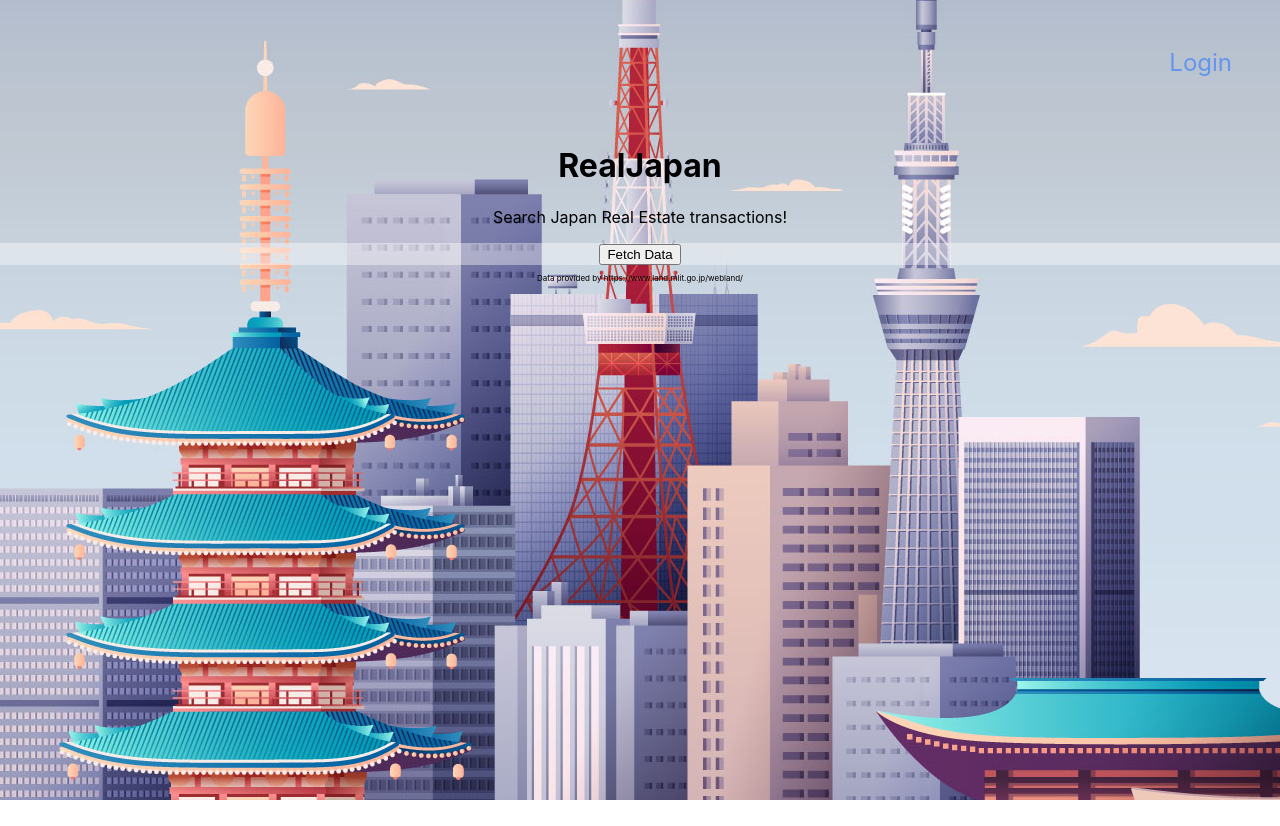
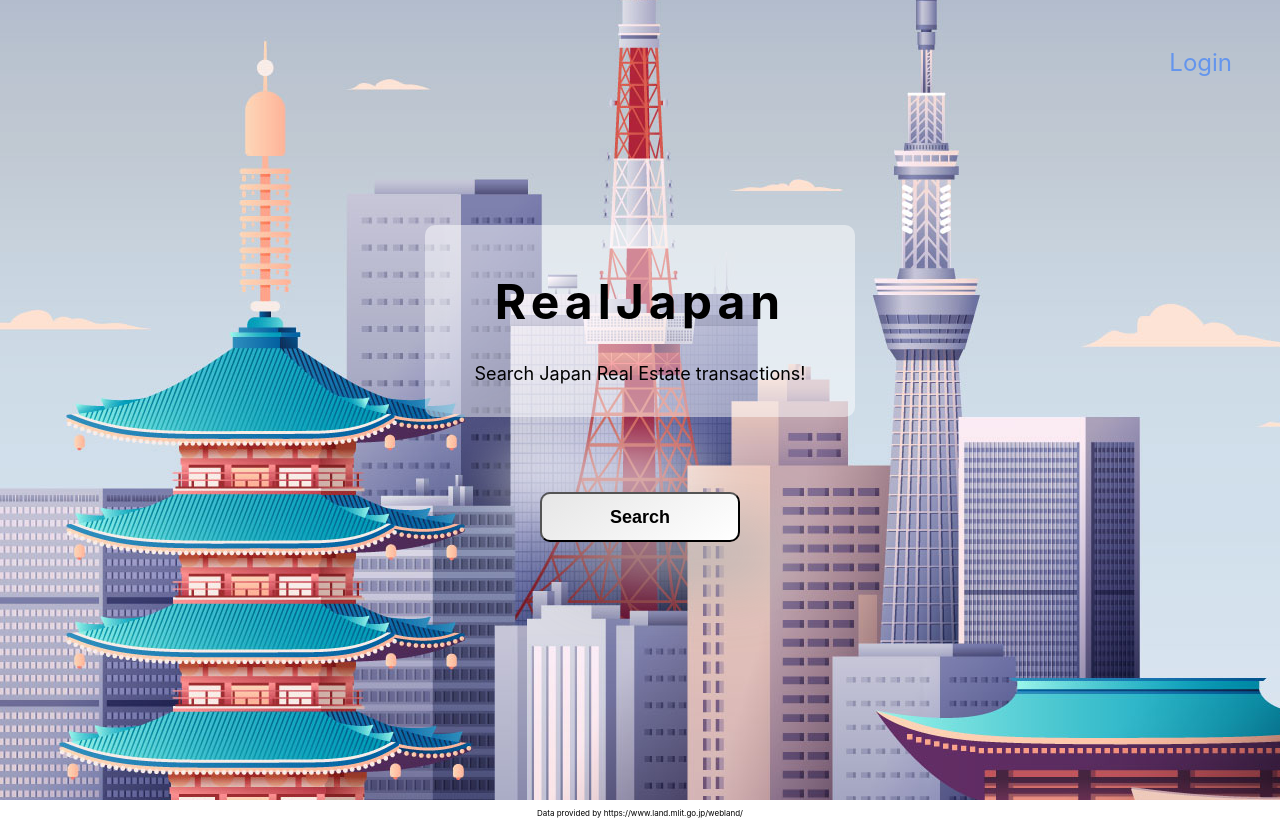
Before and after one commit to MFukazawa/realjapan, a React (Create React App) app: page / in a window 1280 px wide. Before the commit the page ends 800 px from the top, so only its background shows below. Built offline with nearby package versions, Linux system fonts and the light colour scheme.

Commit message:
[Add] body styling, smooth scroll, result headers

```diff
--- a/src/App.css
+++ b/src/App.css
@@ -1,24 +1,72 @@
 .App {
   text-align: center;
+}
+
+.top {
   background: url("./assets/tokyo.jpg") center no-repeat;
   height: 100vh;
+  background-color: transparent;
 }
 
-.App-wrapper {
-  width: 100%;
+#app-wrapper {
+  width: 95%;
   margin: 0 auto;
-  background-color: rgba(255, 255, 255, 0.39);
+  background-color: #f6fbff;
 }
 
-.App-header {
-  display: flex;
-  flex-direction: column;
-  align-items: center;
-  justify-content: center;
-  font-size: calc(10px + 2vmin);
-  color: white;
+.hero {
+  background-color: rgba(255, 255, 255, 0.47);
+  margin: 100px auto 0;
+  width: 400px;
+  padding: 15px;
+  border-radius: 10px;
+}
+
+.title {
+  font-size: 48px;
+  letter-spacing: 5px;
+  color: black;
+}
+
+.hero-text {
+  font-size: 18px;
 }
 
 .App-link {
   color: #61dafb;
 }
+
+.button-container {
+  padding: 25px;
+  margin: 50px 0 0 0;
+}
+
+.fetch-button {
+  width: 200px;
+  height: 50px;
+  border-radius: 10px;
+  font-size: 18px;
+  font-weight: bold;
+  cursor: pointer;
+  box-shadow: 36px 36px 68px #b3b3b3, -36px -36px 68px #ffffff;
+  border-radius: 10px;
+  background: linear-gradient(145deg, #e6e6e6, #ffffff);
+}
+
+#categories {
+  grid-template-columns: 1fr 1fr 1fr 1fr 1fr 1fr 1fr 1fr;
+  font-weight: bold;
+  display: none;
+  margin: 30px 0 0 0;
+  border-bottom: 1px solid black;
+  padding: 20px 20px 10px;
+}
+
+.listings {
+  list-style: none;
+  padding: 0 20px;
+  display: grid;
+  grid-template-columns: 1fr 1fr 1fr 1fr 1fr 1fr 1fr 1fr;
+  grid-template-rows: 60px;
+  grid-gap: 15px 10px;
+}
--- a/src/App.js
+++ b/src/App.js
@@ -13,27 +13,60 @@ function App() {
     );
     console.log(response.data);
     setListings(response.data);
+    displayHeaders();
+    scrollResults();
+  };
+
+  const displayHeaders = () => {
+    var headers = document.getElementById("categories");
+    if (headers.style.display === "none") {
+      headers.style.display = "grid";
+    } else {
+      headers.style.display = "grid";
+    }
+  };
+
+  const scrollResults = () => {
+    var scroller = document.getElementById("app-wrapper");
+
+    scroller.scrollIntoView({ behavior: "smooth" });
   };
 
   return (
     <div className="App">
-      <Navigation />
-      <h1>RealJapan</h1>
-      <p>Search Japan Real Estate transactions!</p>
-      {/* {<Logo />
-      } */}
-      <div className="App-wrapper">
+      <div className="top">
+        <Navigation />
+        <div className="hero">
+          <h1 className="title">RealJapan</h1>
+          <p className="hero-text">Search Japan Real Estate transactions!</p>
+        </div>
+        {/* {<Logo />
+        } */}
+        <div className="button-container">
+          <button className="fetch-button" onClick={fetchData}>
+            Search
+          </button>
+        </div>
+      </div>
+      <div id="app-wrapper">
         {/* <Search /> */}
 
         {/* Fetch data from API */}
-        <div>
-          <button className="fetch-button" onClick={fetchData}>
-            Fetch Data
-          </button>
+
+        {/* Result Categories */}
+        <div id="categories">
+          <span>Property Type</span>
+          <span>Zoning</span>
+          <span>Municipality</span>
+          <span>District Name</span>
+          <span>Sale Price</span>
+          <span>Square Footage</span>
+          <span>Building Year</span>
+          <span>Transaction Period</span>
         </div>
 
         {/* Display data from API */}
-        <div className="listings">
+        <div className="listings-wrapper">
           {listings &&
             listings.data.map((listing, index) => {
               const cleanPrice = listing.TradePrice.split("")
@@ -45,15 +78,15 @@ function App() {
                 .join("");
 
               return (
-                <ul className="listing" key={index}>
-                  <li>Property Type: {listing.Type}</li>
-                  <li>Zoning: {listing.Region}</li>
-                  <li>City: {listing.Municipality}</li>
-                  <li>District: {listing.DistrictName}</li>
-                  <li>Price: {cleanPrice} Yen</li>
-                  <li>Square footage: {listing.Area}</li>
-                  <li>Year Built: {listing.BuildingYear}</li>
-                  <li>Period of Sale: {listing.Period}</li>
+                <ul className="listings" key={index}>
+                  <li className="listing">{listing.Type}</li>
+                  <li className="listing">{listing.Region}</li>
+                  <li className="listing">{listing.Municipality}</li>
+                  <li className="listing">{listing.DistrictName}</li>
+                  <li className="listing">{cleanPrice} Yen</li>
+                  <li className="listing">{listing.Area}</li>
+                  <li className="listing">{listing.BuildingYear}</li>
+                  <li className="listing">{listing.Period}</li>
                 </ul>
               );
             })}
```
